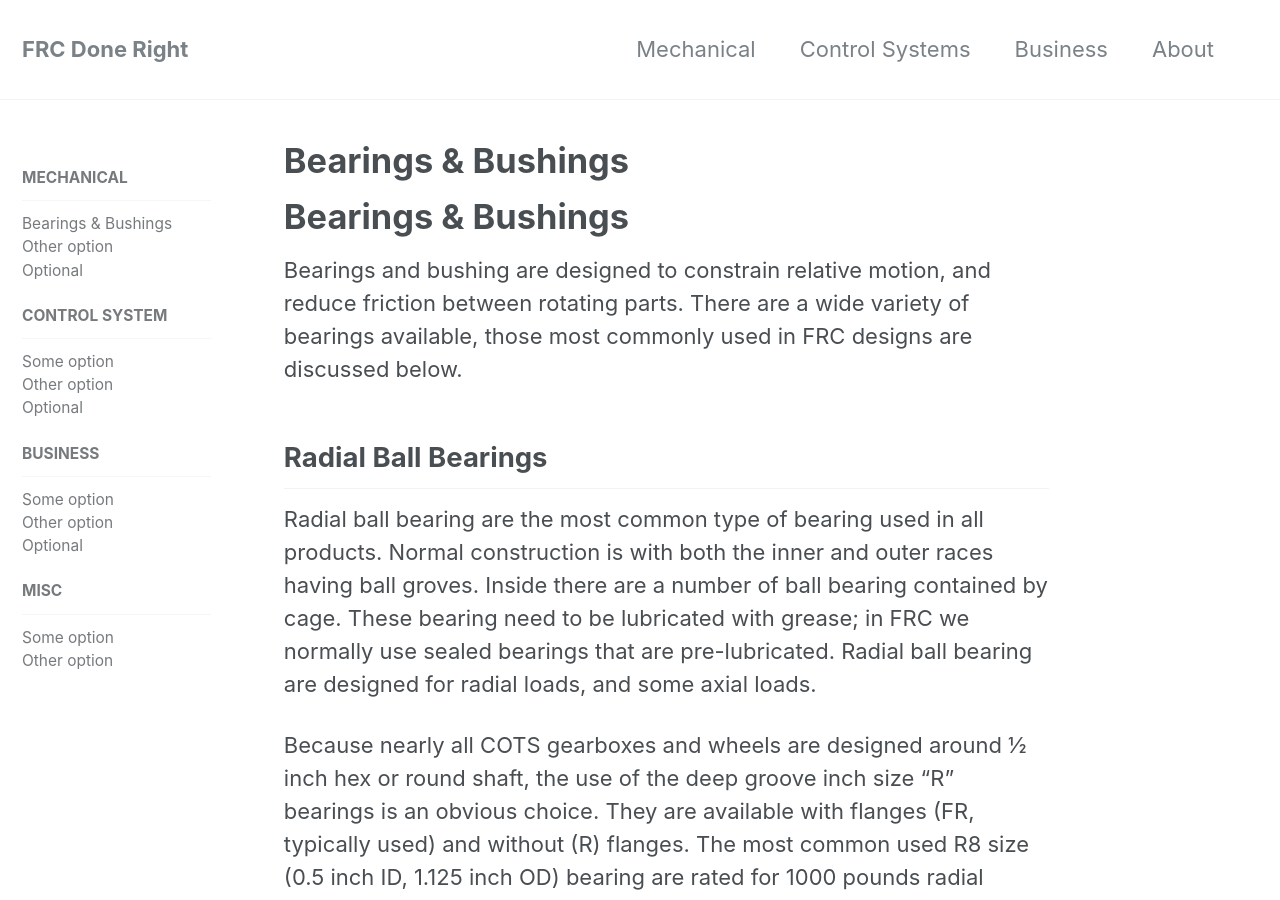
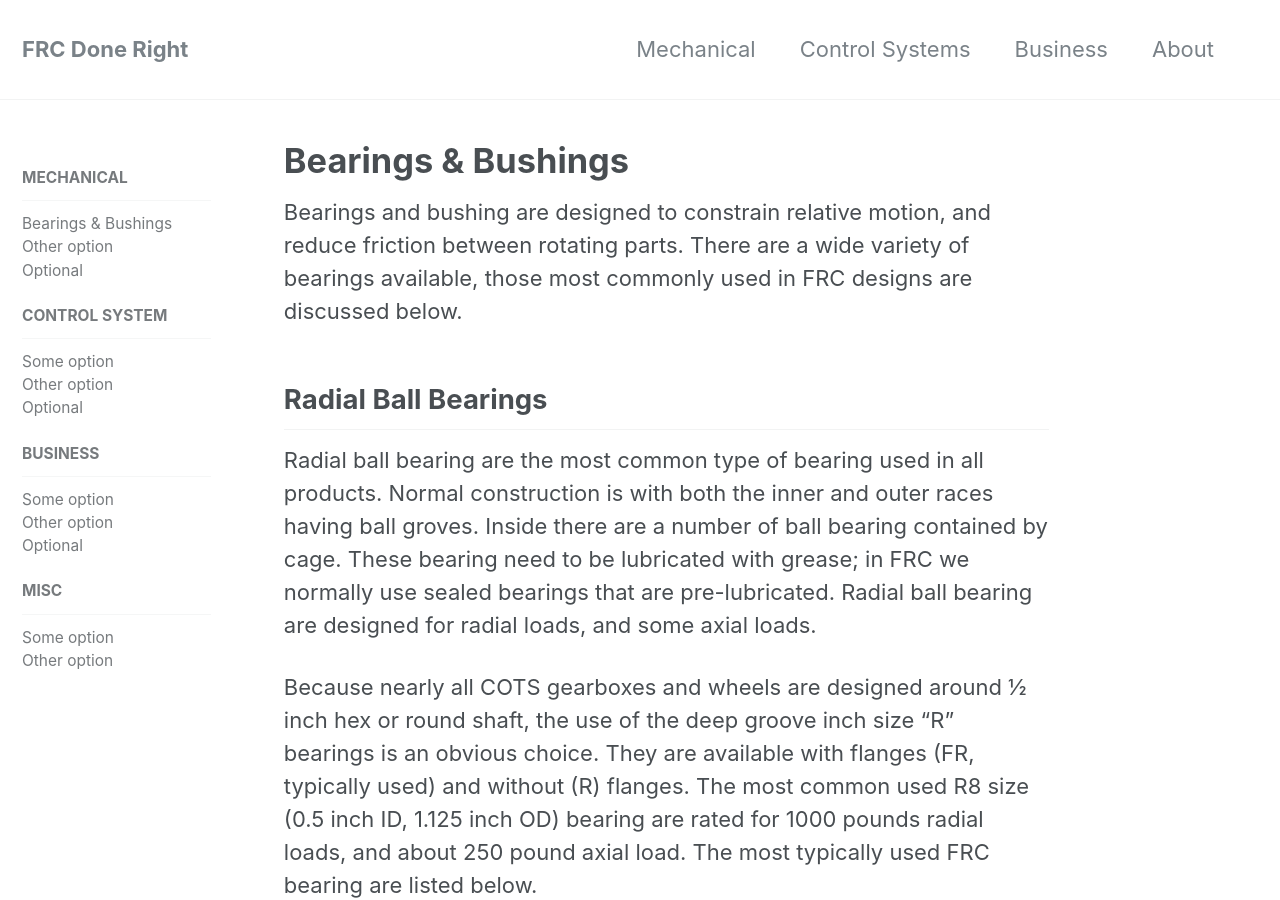
Before and after one commit to FRCDoneRight/frcdoneright.github.io, a Jekyll site: the page built from mechanical/parts/bearings.md, in a window 1280 px wide and 900 px high. Built offline with Jekyll 4.4.1, drawn with Linux system fonts in a browser that asks for light colours.

Commit message:
Remove reduntant title

```diff
--- a/mechanical/parts/bearings.md
+++ b/mechanical/parts/bearings.md
@@ -4,8 +4,6 @@ title: Bearings & Bushings
 sidebar:
   nav: "dir"
 ---
-
-# Bearings & Bushings
 
 Bearings and bushing are designed to constrain relative motion, and reduce friction between rotating parts. There are a wide variety of bearings available, those most commonly used in FRC designs are discussed below.
 
```
